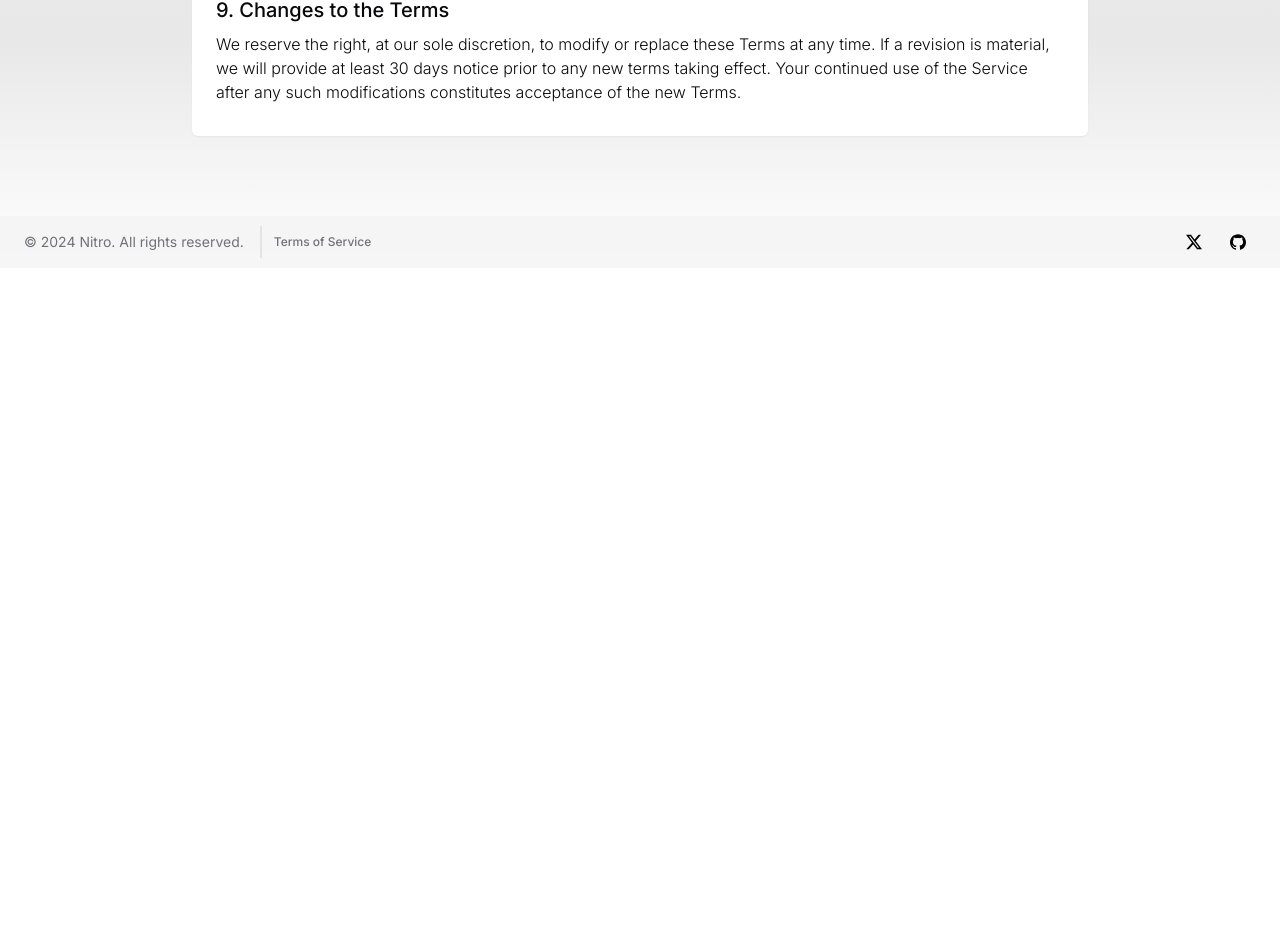
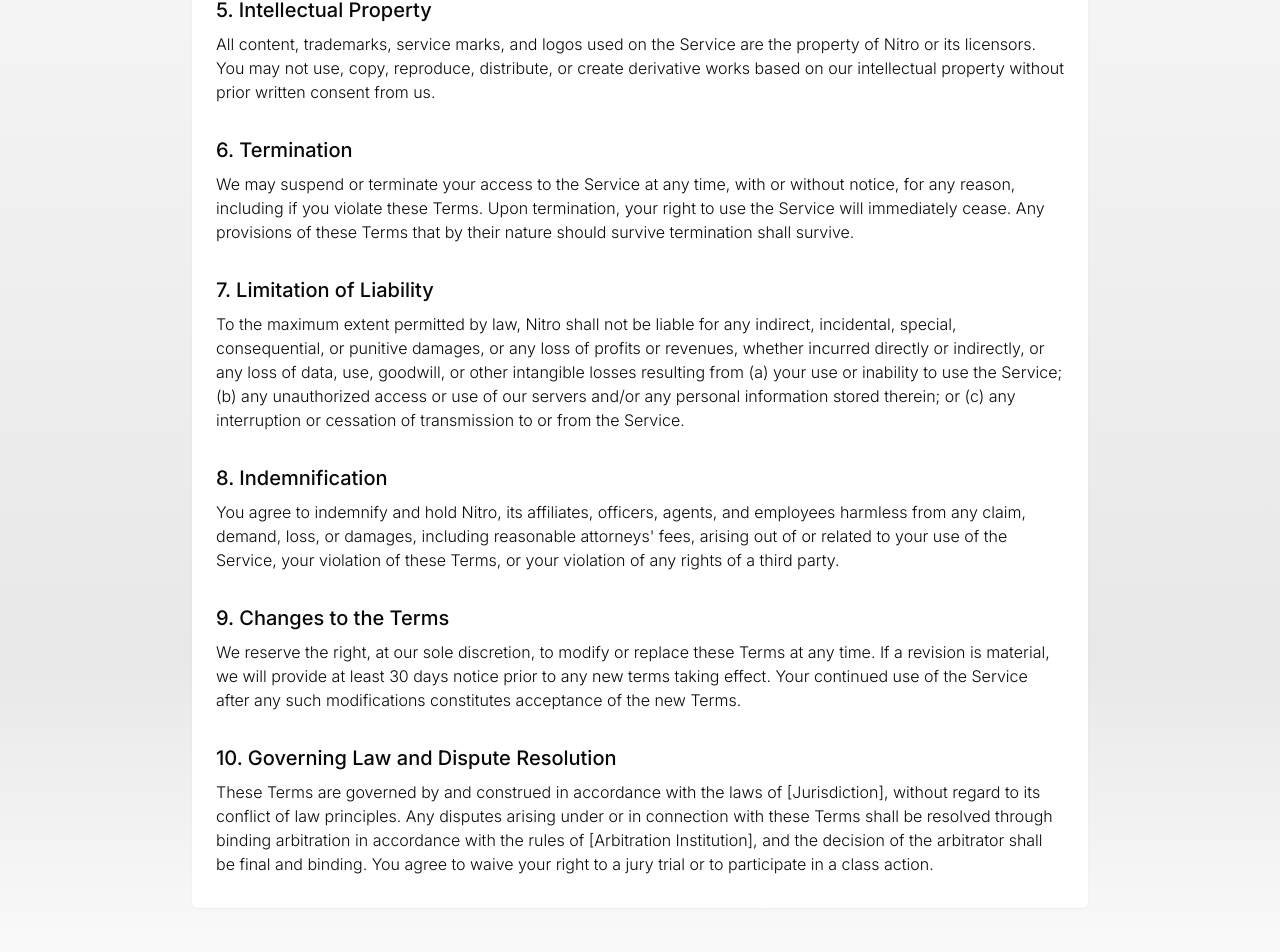
Before and after one commit to eddedd88/nextjs-template, a Next.js app: page /terms in a window 1280 px wide. Shown: the part 880-1832 px from the top of the page. Before the commit the page ends 1148 px from the top, so only its background shows below. Built offline with nearby package versions, Linux system fonts and the light colour scheme.

Commit message:
Add sections to terms page

```diff
--- a/src/app/(website)/terms/page.tsx
+++ b/src/app/(website)/terms/page.tsx
@@ -57,6 +57,55 @@
             Privacy Policy, which is incorporated by reference into these Terms.
           </p>
         </section>
+
+        <section>
+          <h2 className='mb-2 text-xl font-medium'>5. Intellectual Property</h2>
+          <p className='font-light'>
+            All content, trademarks, service marks, and logos used on the
+            Service are the property of Nitro or its licensors. You may not use,
+            copy, reproduce, distribute, or create derivative works based on our
+            intellectual property without prior written consent from us.
+          </p>
+        </section>
+
+        <section>
+          <h2 className='mb-2 text-xl font-medium'>6. Termination</h2>
+          <p className='font-light'>
+            We may suspend or terminate your access to the Service at any time,
+            with or without notice, for any reason, including if you violate
+            these Terms. Upon termination, your right to use the Service will
+            immediately cease. Any provisions of these Terms that by their
+            nature should survive termination shall survive.
+          </p>
+        </section>
+
+        <section>
+          <h2 className='mb-2 text-xl font-medium'>
+            7. Limitation of Liability
+          </h2>
+          <p className='font-light'>
+            To the maximum extent permitted by law, Nitro shall not be liable
+            for any indirect, incidental, special, consequential, or punitive
+            damages, or any loss of profits or revenues, whether incurred
+            directly or indirectly, or any loss of data, use, goodwill, or other
+            intangible losses resulting from (a) your use or inability to use
+            the Service; (b) any unauthorized access or use of our servers
+            and/or any personal information stored therein; or (c) any
+            interruption or cessation of transmission to or from the Service.
+          </p>
+        </section>
+
+        <section>
+          <h2 className='mb-2 text-xl font-medium'>8. Indemnification</h2>
+          <p className='font-light'>
+            You agree to indemnify and hold Nitro, its affiliates, officers,
+            agents, and employees harmless from any claim, demand, loss, or
+            damages, including reasonable attorneys&apos; fees, arising out of
+            or related to your use of the Service, your violation of these
+            Terms, or your violation of any rights of a third party.
+          </p>
+        </section>
+
         <section>
           <h2 className='mb-2 text-xl font-medium'>9. Changes to the Terms</h2>
           <p className='font-light'>
@@ -67,6 +116,21 @@
             constitutes acceptance of the new Terms.
           </p>
         </section>
+
+        <section>
+          <h2 className='mb-2 text-xl font-medium'>
+            10. Governing Law and Dispute Resolution
+          </h2>
+          <p className='font-light'>
+            These Terms are governed by and construed in accordance with the
+            laws of [Jurisdiction], without regard to its conflict of law
+            principles. Any disputes arising under or in connection with these
+            Terms shall be resolved through binding arbitration in accordance
+            with the rules of [Arbitration Institution], and the decision of the
+            arbitrator shall be final and binding. You agree to waive your right
+            to a jury trial or to participate in a class action.
+          </p>
+        </section>
       </div>
     </div>
   )
```
